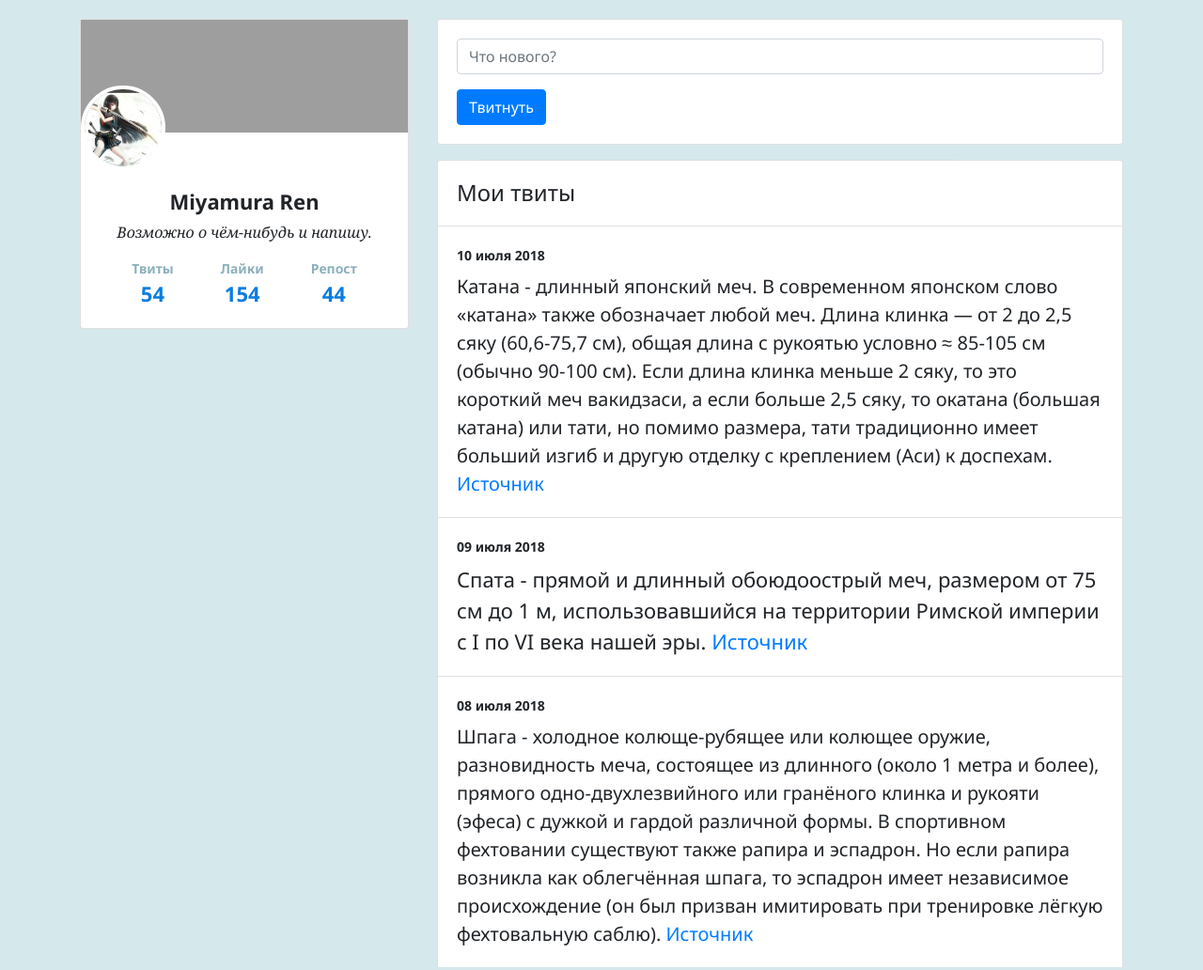
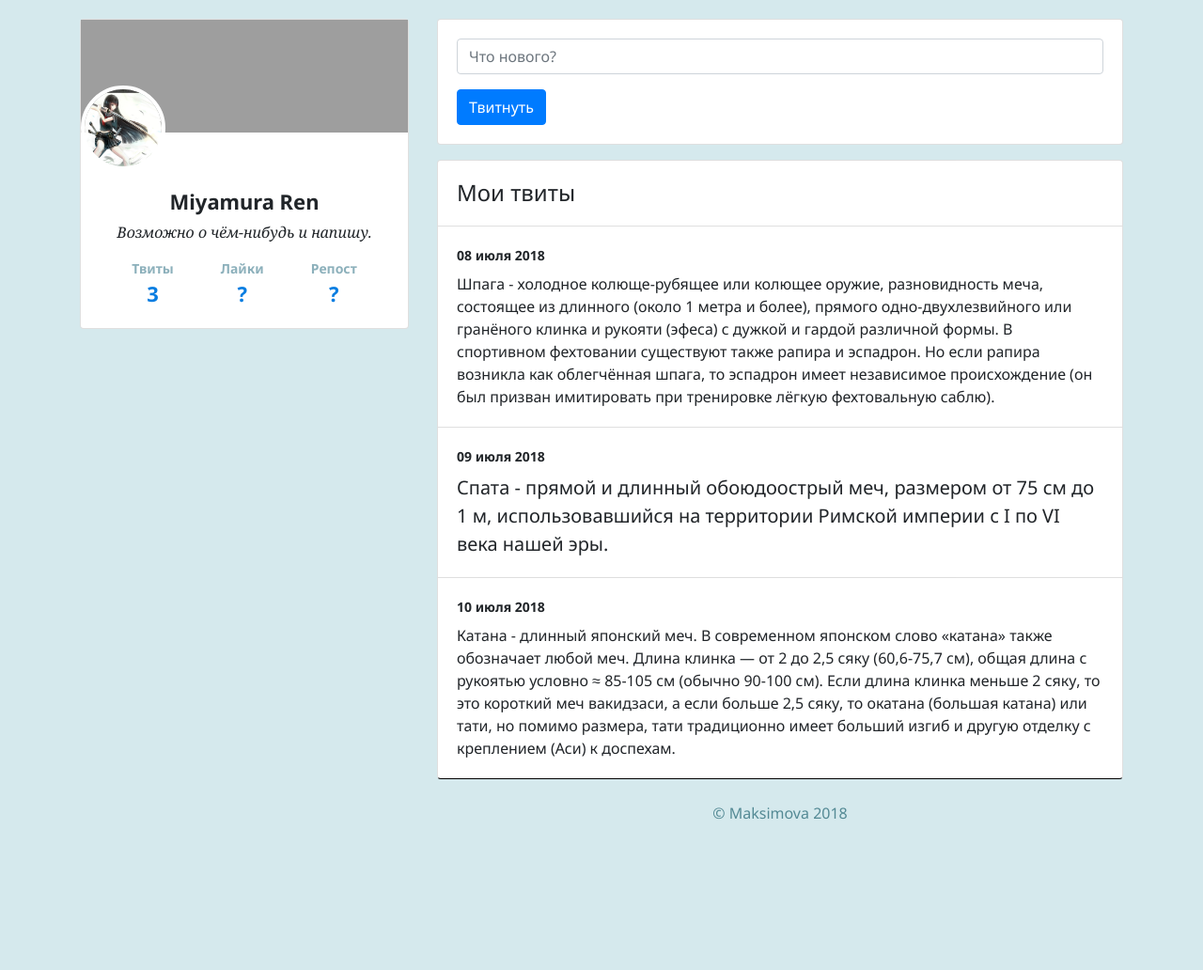
Before and after one commit to N0blesse/twetProject, a website: page app/index.html in a window 1280 px wide. Shown: the top 1032 px of the page at 94% size. After the commit the page ends 913 px from the top, so only its background shows below. Drawn offline with nearby package versions, Linux system fonts and the light colour scheme; grey boxes are pictures that could not be loaded.

Commit message:
3 commit

```diff
--- a/app/index.html
+++ b/app/index.html
@@ -27,15 +27,15 @@
 						<ul class="stats">
 							<li class="stats-item">
 								<b class="stats-title">Твиты</b>
-								<b class="stats-count">54</b>
+								<b class="stats-count" id="tweetsCounter"></b>
 							</li>
 							<li class="stats-item">
 								<b class="stats-title">Лайки</b>
-								<b class="stats-count">154</b>
+								<b class="stats-count">?</b>
 							</li>
 							<li class="stats-item">
 								<b class="stats-title">Репост</b>
-								<b class="stats-count">44</b>
+								<b class="stats-count">?</b>
 							</li>
 						</ul>
 					</div>
@@ -47,35 +47,19 @@
 				<div class="card mb-3">
 					<!-- Make a tweet -->
 					<div class="card-body">
-						<form>
+						<form id="postNewTweet">
 						  <div class="form-group">
-						    <input type="text" class="form-control" id="exampleInputEmail1" placeholder="Что нового?">
+						    <input type="text" id="tweetText" class="form-control" id="exampleInputEmail1" placeholder="Что нового?">
 						  </div>
 						  <button type="submit" class="btn btn-primary">Твитнуть</button>
 						</form>
 					</div>
 				</div>
-				<div class="card tweet-card tweet-card-rounded-top">
+				<div class="card card-title-only tweet-card-rounded-top">
 					<div class="h4 mb-0">Мои твиты</div>
 				</div>
-				<!--Single Tweet-->
-				<div class="card tweet-card">
-					<div class="tweet-date">10 июля 2018</div>
-					<div class="tweet-text font-size-normal">
-						<p>Катана - длинный японский меч. В современном японском слово «катана» также обозначает любой меч. Длина клинка — от 2 до 2,5 сяку (60,6-75,7 см), общая длина с рукоятью условно ≈ 85-105 см (обычно 90-100 см). Если длина клинка меньше 2 сяку, то это короткий меч вакидзаси, а если больше 2,5 сяку, то окатана (большая катана) или тати, но помимо размера, тати традиционно имеет больший изгиб и другую отделку с креплением (Аси) к доспехам. <a href="https://ru.wikipedia.org/wiki/Катана">Источник</a></p>
-					</div>
-				</div>
-				<div class="card tweet-card">
-					<div class="tweet-date">09 июля 2018</div>
-					<div class="tweet-text font-size-large">
-						<p>Спата - прямой и длинный обоюдоострый меч, размером от 75 см до 1 м, использовавшийся на территории Римской империи c I по VI века нашей эры. <a href="https://ru.wikipedia.org/wiki/Спата">Источник</a></p>
-					</div>
-				</div>
-				<div class="card tweet-card">
-					<div class="tweet-date">08 июля 2018</div>
-					<div class="tweet-text font-size-smal">
-						<p>Шпага - холодное колюще-рубящее или колющее оружие, разновидность меча, состоящее из длинного (около 1 метра и более), прямого одно-двухлезвийного или гранёного клинка и рукояти (эфеса) с дужкой и гардой различной формы. В спортивном фехтовании существуют также рапира и эспадрон. Но если рапира возникла как облегчённая шпага, то эспадрон имеет независимое происхождение (он был призван имитировать при тренировке лёгкую фехтовальную саблю). <a href="https://ru.wikipedia.org/wiki/Шпага">Источник</a></p>
-					</div>
+				<div id="tweetList">
+					<!--Single Tweet-->
 				</div>
 				<!--Footer-->
 				<footer class="footer">
@@ -89,5 +73,6 @@
 	<script src="libs/jQuery/jQuery.js"></script>
 	<script src="https://cdnjs.cloudflare.com/ajax/libs/popper.js/1.14.3/umd/popper.min.js" integrity="sha384-ZMP7rVo3mIykV+2+9J3UJ46jBk0WLaUAdn689aCwoqbBJiSnjAK/l8WvCWPIPm49" crossorigin="anonymous"></script>
 	<script src="libs/bootstrap/js/bootstrap.min.js"></script>
+	<script src="js/main.js"></script>
 </body>
 </html>
--- /dev/null
+++ b/app/js/main.js
@@ -0,0 +1,82 @@
+$(document).ready(function(){
+
+	var getDate = function(){
+		var d = new Date(),
+			day = d.getDate(),
+			hrs = d.getHours(),
+			min = d.getMinutes(),
+			//sec = d.getSeconds(),
+			month = d.getMonth(),
+			year = d.getFullYear();
+
+		var monthArray = new Array("января", "февраля", "марта", "апреля", "мая", "июня", "июля", "августа", "сентября", "октября", "ноября", "декабря");
+		var actualDate = `${day} ${monthArray[month]} ${year} года ${hrs}:${min}`;
+		return actualDate;
+	};
+
+	var countTweets = function(){
+		var tweetCounter = $('.tweet-card').length;
+		$('#tweetsCounter').text(tweetCounter);
+	};
+
+	var wrapURLs = function (text, new_window) {
+          var url_pattern = /(?:(?:https?|ftp):\/\/)?(?:\S+(?::\S*)?@)?(?:(?!10(?:\.\d{1,3}){3})(?!127(?:\.\d{1,3}){3})(?!169\.254(?:\.\d{1,3}){2})(?!192\.168(?:\.\d{1,3}){2})(?!172\.(?:1[6-9]|2\d|3[0-1])(?:\.\d{1,3}){2})(?:[1-9]\d?|1\d\d|2[01]\d|22[0-3])(?:\.(?:1?\d{1,2}|2[0-4]\d|25[0-5])){2}(?:\.(?:[1-9]\d?|1\d\d|2[0-4]\d|25[0-4]))|(?:(?:[a-z\x{00a1}\-\x{ffff}0-9]+-?)*[a-z\x{00a1}\-\x{ffff}0-9]+)(?:\.(?:[a-z\x{00a1}\-\x{ffff}0-9]+-?)*[a-z\x{00a1}\-\x{ffff}0-9]+)*(?:\.(?:[a-z\x{00a1}\-\x{ffff}]{2,})))(?::\d{2,5})?(?:\/[^\s]*)?/ig;
+          var target = (new_window === true || new_window == null) ? '_blank' : '';
+
+          return text.replace(url_pattern, function (url) {
+            var protocol_pattern = /^(?:(?:https?|ftp):\/\/)/i;
+            var href = protocol_pattern.test(url) ? url : 'http://' + url;
+            return '<a href="' + href + '" target="' + target + '">' + url + '</a>';
+          });
+    };
+
+	var createTweet = function(date, text){
+		var $tweetBox = $('<div class="card tweet-card">'); // создаём обёртку для твита
+		var $tweetDate = $('<div class="tweet-date">').text(date);// создаём дату
+		var $tweetText = $('<div class="tweet-text">').html(wrapURLs(text)).wrapInner('<p></p>');// создаём контейнер с твитом
+
+		var additionalClassName;
+
+		if (text.length < 100){
+			additionalClassName = 'font-size-large';
+		} else if (text.length > 150){
+			additionalClassName = 'font-size-small';
+		}else{
+			additionalClassName = 'font-size-normal';
+		};
+
+		$tweetText.addClass(additionalClassName);
+
+		$tweetBox.append($tweetDate).append($tweetText); //Получаем разметку твита с датой и текстом
+		$('#tweetList').prepend($tweetBox);
+		countTweets();
+	};
+
+	var tweetsBase = [
+			{
+				date: '10 июля 2018',
+				text: 'Катана - длинный японский меч. В современном японском слово «катана» также обозначает любой меч. Длина клинка — от 2 до 2,5 сяку (60,6-75,7 см), общая длина с рукоятью условно ≈ 85-105 см (обычно 90-100 см). Если длина клинка меньше 2 сяку, то это короткий меч вакидзаси, а если больше 2,5 сяку, то окатана (большая катана) или тати, но помимо размера, тати традиционно имеет больший изгиб и другую отделку с креплением (Аси) к доспехам. '
+			},
+			{
+				date: '09 июля 2018',
+				text: 'Спата - прямой и длинный обоюдоострый меч, размером от 75 см до 1 м, использовавшийся на территории Римской империи c I по VI века нашей эры. '
+			},
+			{
+				date: '08 июля 2018',
+				text: 'Шпага - холодное колюще-рубящее или колющее оружие, разновидность меча, состоящее из длинного (около 1 метра и более), прямого одно-двухлезвийного или гранёного клинка и рукояти (эфеса) с дужкой и гардой различной формы. В спортивном фехтовании существуют также рапира и эспадрон. Но если рапира возникла как облегчённая шпага, то эспадрон имеет независимое происхождение (он был призван имитировать при тренировке лёгкую фехтовальную саблю). '
+			}
+		];
+
+	tweetsBase.forEach(function(tweet){
+		createTweet(tweet.date, tweet.text);
+	});
+
+	// Форма отправки твита
+	$('#postNewTweet').on('submit', function(ev){
+		ev.preventDefault(); //отменяем отправку формы
+		var tweetText = $('#tweetText').val();// получаем текст твита
+		createTweet(getDate(), tweetText);
+		$('#tweetText').val('');
+	});
+
+});
--- a/app/less/blocks/_tweet-card.less
+++ b/app/less/blocks/_tweet-card.less
@@ -1,3 +1,8 @@
+.card-title-only{
+	padding: 1.25rem;
+	border-bottom: 0px;
+	border-radius: 0.25rem 0.25rem 0 0;
+}
 .tweet-card{
 	padding: 1.25rem;
 	border-radius: 0;
--- a/gulpfile.js
+++ b/gulpfile.js
@@ -9,6 +9,7 @@ gulp.task ("server", ['less'], function(){
 		server: {baseDir: './app/'}
 	});
 	gulp.watch('app/**/*.html').on('change', browserSync.reload);//ctrl+C отменяет любую операцию в консоли, останавливает запущенный сервер
+	gulp.watch('app/**/*.js').on('change', browserSync.reload);
 	gulp.watch('app/less/**/*.less', ['less']);
 });
 gulp.task("less", function(){
```
Also changed, not shown: app/css/main.css.
